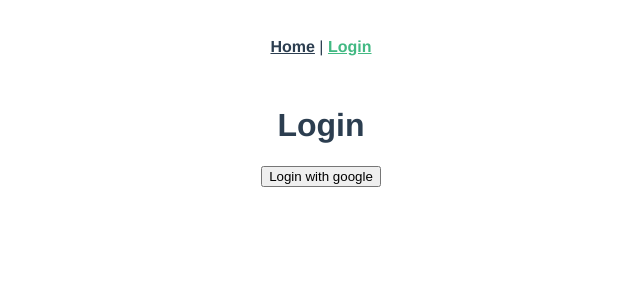
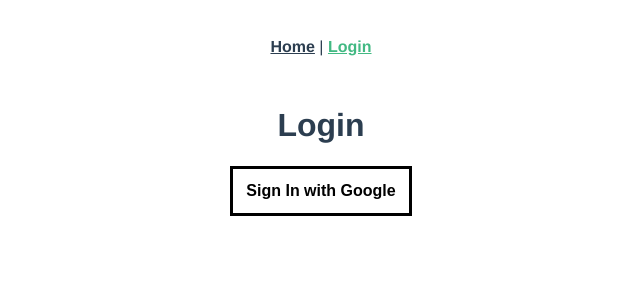
Before and after one commit to AleksanderSkubala/vue-firebase-starter, a Vue app: page /login in a window 1280 px wide. Shown: the top 300 px of the page, without its empty margins (319-959 px from the left). Built offline with nearby package versions, Linux system fonts and the light colour scheme.

Commit message:
Add button

```diff
--- /dev/null
+++ b/src/components/SigninButton.vue
@@ -0,0 +1,44 @@
+<template>
+  <button>Sign In with Google</button>
+</template>
+
+<script>
+export default {
+  name: 'SigninButton',
+};
+</script>
+
+<style lang="scss" scoped>
+  button {
+    border: 3px solid black;
+    background: none;
+    position: relative;
+    padding: 13px;
+    font-weight: bold;
+    font-size: 1em;
+
+    transition: color .3s ease-out;
+
+    &::after {
+      content: '';
+      top: 0;
+      left: 0;
+      z-index: -1;
+      position: absolute;
+      width: 100%;
+      height: 100%;
+      background-color:darkorchid;
+
+      transform: scaleX(0);
+      transition: transform .3s ease-out;
+    }
+
+    &:hover {
+      color: white;
+    }
+
+    &:hover::after {
+      transform: scaleX(1);
+    }
+  }
+</style>
--- a/src/views/Login.vue
+++ b/src/views/Login.vue
@@ -1,15 +1,19 @@
 <template>
   <div class="login">
     <h1>Login</h1>
-    <button @click="login()">Login with google</button>
+    <SigninButton @click.native="login()"></SigninButton>
   </div>
 </template>
 
 <script>
 import { auth, googleProvider } from '@/initFirebase';
+import SigninButton from '@/components/SigninButton.vue';
 
 export default {
   name: 'Login',
+  components: {
+    SigninButton,
+  },
   data() {
     return {
       form: {},
```
